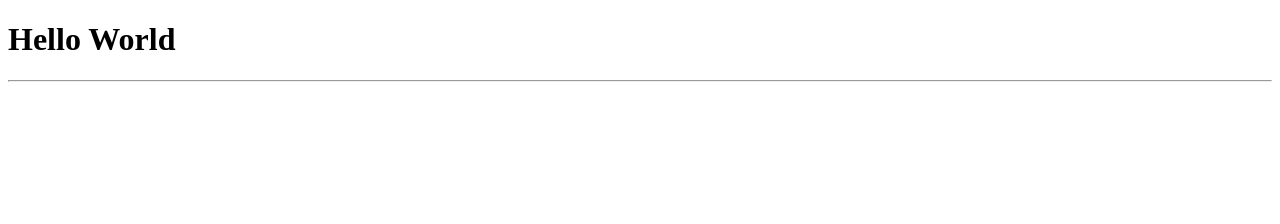
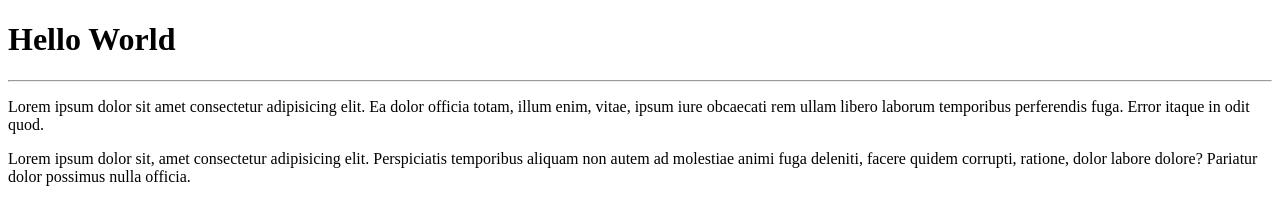
Before and after one commit to danyleno/Ola-mundo, a plain HTML site: page site-exemplo/index.html in a window 1280 px wide. Drawn offline with Linux system fonts and the light colour scheme.

Commit message:
adicionei um paragrafo

```diff
--- a/site-exemplo/index.html
+++ b/site-exemplo/index.html
@@ -9,5 +9,7 @@
 <body>
     <h1>Hello World</h1>
     <hr>
+    <p>Lorem ipsum dolor sit amet consectetur adipisicing elit. Ea dolor officia totam, illum enim, vitae, ipsum iure obcaecati rem ullam libero laborum temporibus perferendis fuga. Error itaque in odit quod.</p>
+    <p>Lorem ipsum dolor sit, amet consectetur adipisicing elit. Perspiciatis temporibus aliquam non autem ad molestiae animi fuga deleniti, facere quidem corrupti, ratione, dolor labore dolore? Pariatur dolor possimus nulla officia.</p>
 </body>
 </html>
```
